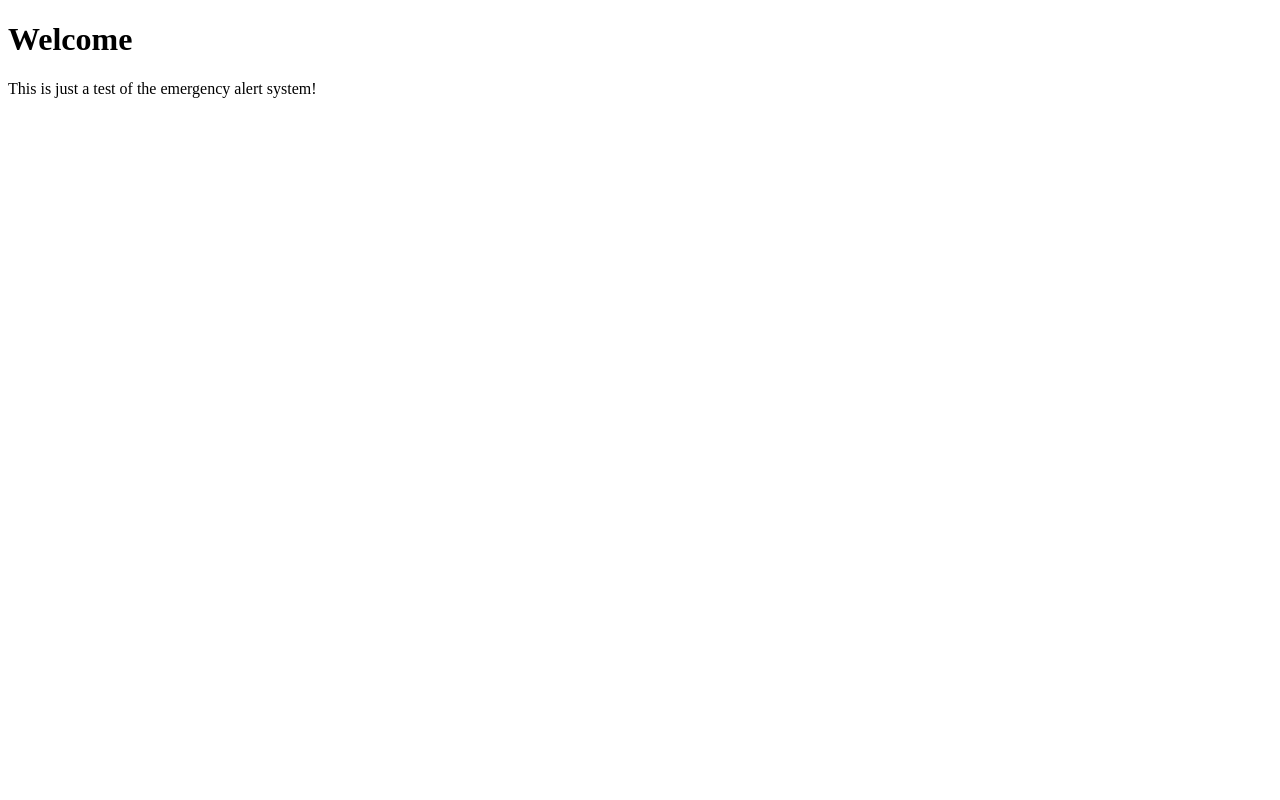
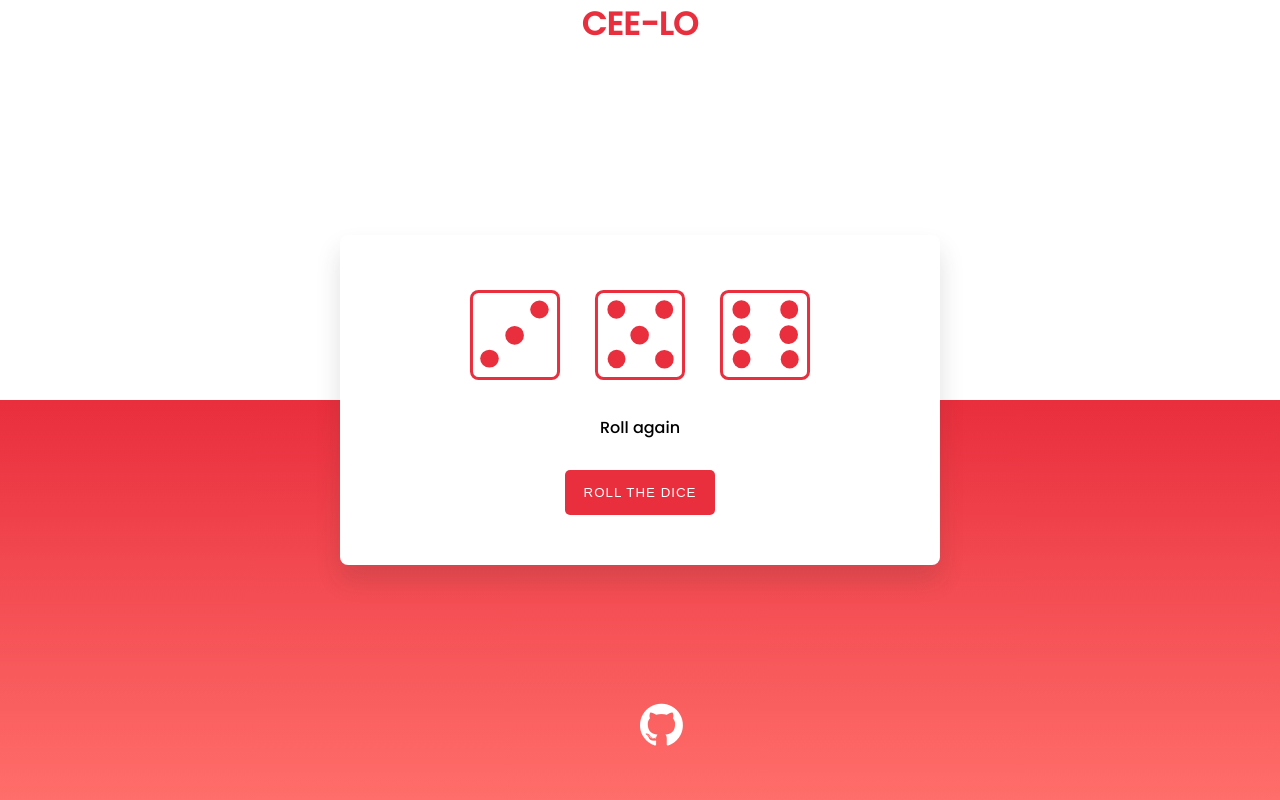
Before and after one commit to potun/Dice, a plain HTML site: page index.html in a window 1280 px wide. Drawn offline with Linux system fonts and the light colour scheme.

Commit message:
First draft of cee-lo game.

```diff
--- a/index.html
+++ b/index.html
@@ -1,11 +1,31 @@
 <!DOCTYPE html>
-
-<html>
-    <head>
-        <title>WEBSITE</title>
-    </head>
-    <body>
-        <h1>Welcome</h1>
-        <p>This is just a test of the emergency alert system!</p>
-    </body>
+<html lang="en">
+<head>
+    <meta name="viewport" content="width=device-width, initial-scale=1.0">
+    <title>Cee-lo</title>
+    <link rel="icon" href="dice-06.svg">
+    <!--Google Font-->
+    <link href="https://fonts.googleapis.com/css2?family=Poppins:wght@500&display=swap" rel="stylesheet">
+    <!-- Social Media Buttons -->
+    <link rel="stylesheet" href="https://cdnjs.cloudflare.com/ajax/libs/font-awesome/4.7.0/css/font-awesome.min.css">
+    <!--Stylesheet-->
+    <link rel="stylesheet" href="style.css">
+</head>
+<body>
+    <h1>CEE-LO</h1>
+    <div class="container">
+        <div class="dice-wrapper">
+            <img  id="die-1">
+            <img  id="die-2">
+            <img  id="die-3">
+        </div>
+        <p id="total"></p>
+        <button onclick="roll()">ROLL THE DICE</button>
+    </div>
+    <!--Script-->
+    <script src="script.js"></script>
+</body>
+<footer>
+    <a href="https://github.com/potun/Website" class="fa fa-github"></a>
+</footer>
 </html>
--- /dev/null
+++ b/script.js
@@ -0,0 +1,70 @@
+let images = ["dice-01.svg",
+"dice-02.svg",
+"dice-03.svg",
+"dice-04.svg",
+"dice-05.svg",
+"dice-06.svg"];
+let dice = document.querySelectorAll("img");
+
+function roll(){
+    dice.forEach(function(die){
+        die.classList.add("shake");
+    });
+    setTimeout(function(){
+        dice.forEach(function(die){
+            die.classList.remove("shake");
+        });
+        let dieOneValue = Math.floor(Math.random()*6);
+        let dieTwoValue = Math.floor(Math.random()*6);
+        let dieThreeValue = Math.floor(Math.random()*6);
+        console.log(dieOneValue,dieTwoValue,dieThreeValue);
+        document.querySelector("#die-1").setAttribute("src", images[dieOneValue]);
+        document.querySelector("#die-2").setAttribute("src", images[dieTwoValue]);
+        document.querySelector("#die-3").setAttribute("src", images[dieThreeValue]);
+        let result;
+        if(dieOneValue == 3 && dieTwoValue == 4 && dieThreeValue == 5) {
+            result = "You win!";
+        } else if(dieOneValue == 3 && dieTwoValue == 5 && dieThreeValue == 4) {
+            result = "You win!";
+        } else if(dieOneValue == 4 && dieTwoValue == 3 && dieThreeValue == 5) {
+            result = "You win!";
+        } else if(dieOneValue == 4 && dieTwoValue == 5 && dieThreeValue == 3) {
+            result = "You win!";
+        } else if(dieOneValue == 5 && dieTwoValue == 4 && dieThreeValue == 3) {
+            result = "You win!";
+        } else if(dieOneValue == 5 && dieTwoValue == 3 && dieThreeValue == 4) {
+            result = "You win!";
+        } else if(dieOneValue == 0 && dieTwoValue == 1 && dieThreeValue == 2) {
+            result = "You lose";
+        } else if(dieOneValue == 0 && dieTwoValue == 2 && dieThreeValue == 1) {
+            result = "You lose";
+        } else if(dieOneValue == 1 && dieTwoValue == 0 && dieThreeValue == 2) {
+            result = "You lose";
+        } else if(dieOneValue == 1 && dieTwoValue == 2 && dieThreeValue == 0) {
+            result = "You lose";
+        } else if(dieOneValue == 2 && dieTwoValue == 0 && dieThreeValue == 1) {
+            result = "You lose";
+        } else if(dieOneValue == 2 && dieTwoValue == 1 && dieThreeValue == 0) {
+            result = "You lose";
+        } else if(dieOneValue == dieTwoValue && dieOneValue == dieThreeValue) {
+            //House Rule "Ace Out"
+            // if(dieOneValue == 0) {
+            //     result = "Ace out, you lose";
+            // }
+            result = dieOneValue + 1 + " Trips";
+        } else if (dieOneValue == dieTwoValue) {
+            result = (dieThreeValue + 1 + " Points");
+        } else if (dieOneValue == dieThreeValue) {
+            result = (dieTwoValue + 1 + " Points");
+        } else if(dieTwoValue == dieThreeValue) {
+            result = (dieOneValue + 1 + " Points");
+        } else {
+            result = "Roll again";
+        }
+
+        document.querySelector("#total").innerHTML = result;
+    },
+    1000
+    );
+}
+roll();
--- /dev/null
+++ b/style.css
@@ -0,0 +1,83 @@
+*{
+    padding: 0;
+    margin: 0;
+    box-sizing: border-box;
+}
+body{
+    height: 100vh;
+    background: linear-gradient(
+        #e92e3d,
+        #ff6e6a
+    ) 0 100% no-repeat;
+    background-size: 100% 50%;
+}
+footer{
+    width: 100%;
+    position: absolute;
+    bottom: 0;
+    text-align: center;
+    color: white;
+}
+.fa {
+    padding: 50px;
+    font-size: 50px;
+    width: 50px;
+    text-align: center;
+    text-decoration: none;
+    color: white;
+  }
+.container{
+    width: 600px;
+    padding: 50px;
+    position: absolute;
+    transform: translate(-50%,-50%);
+    top: 50%;
+    left: 50%;
+    background-color: #ffffff;
+    box-shadow: 0 15px 25px rgba(50,50,50,0.15);
+    border-radius: 8px;
+    display: flex;
+    flex-direction: column;
+    align-items: center;
+    font-family: "Poppins",sans-serif;
+}
+.dice-wrapper{
+    width: 75%;
+    display: flex;
+    justify-content: space-around;
+}
+h1{
+    font-family: "Poppins",sans-serif;
+    color: #e92e3d;
+    text-align: center;
+}
+p{
+    font-size: 16px;
+    margin: 30px 0;
+    font-weight: 500;
+}
+button{
+    background-color: #e92e3d;
+    border: none;
+    outline: none;
+    color: #ffffff;
+    padding: 15px 0;
+    width: 150px;
+    letter-spacing: 1px;
+    border-radius: 5px;
+    cursor: pointer;
+}
+.shake{
+    animation: shake 0.5s infinite;
+}
+@keyframes shake{
+    0%{
+        transform: rotate(8deg);
+    }
+    50%{
+        transform: rotate(-8deg);
+    }
+    100%{
+        transform: rotate(8deg);
+    }
+}
```
Also changed, not shown: dice-01.svg (added), dice-02.svg (added), dice-03.svg (added), dice-04.svg (added), dice-05.svg (added), dice-06.svg (added).
